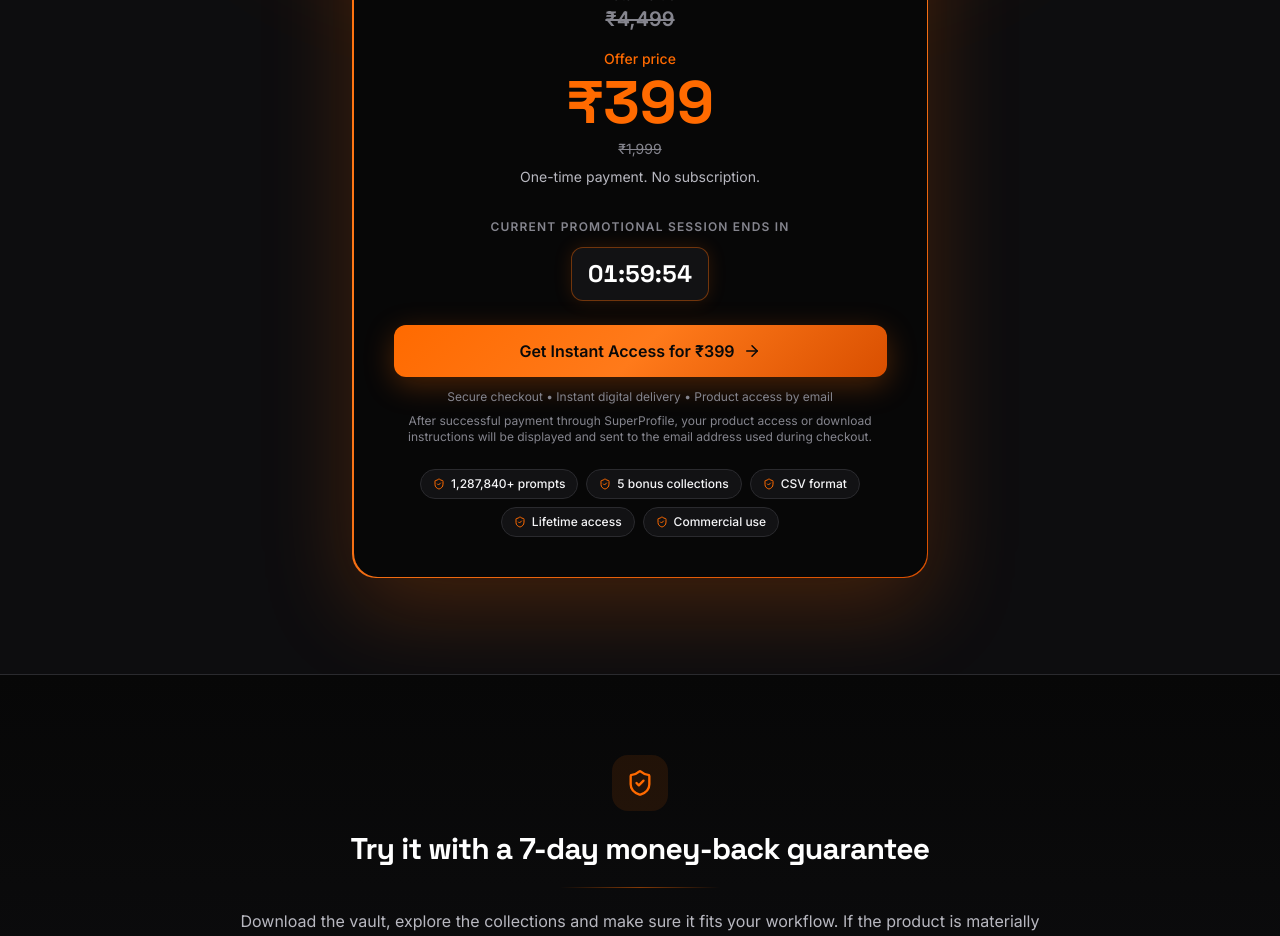
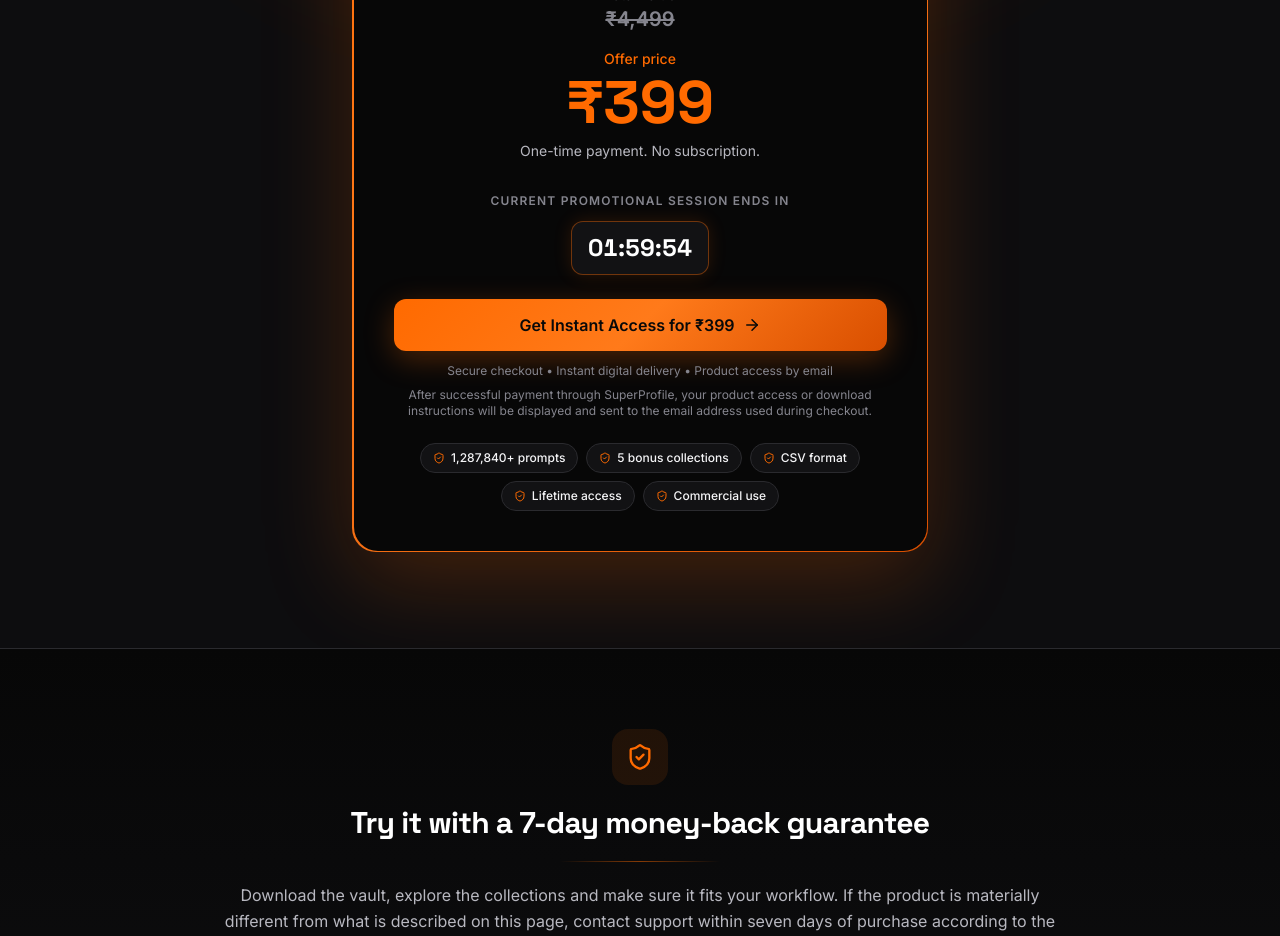
Before and after one commit to Prasannakumar14352/Mega-Prompts-Pack, a React (Vite) app: page / in a window 1280 px wide. Shown: the part 6640-7576 px from the top of the page. Built offline with nearby package versions, Linux system fonts and the light colour scheme.

Commit message:
Update Pricing.tsx

```diff
--- a/src/components/Pricing.tsx
+++ b/src/components/Pricing.tsx
@@ -76,7 +76,7 @@ export default function Pricing() {
               <p className="mt-1 font-heading text-6xl font-extrabold text-[#FF6A00]">
                 {PRODUCT_PRICE}
               </p>
-              <p className="mt-1.5 text-sm text-[#85858E] line-through">{COMPARE_AT_PRICE}</p>
+
               <p className="mt-2 text-sm text-[#B8B8C0]">One-time payment. No subscription.</p>
             </div>
 
```
